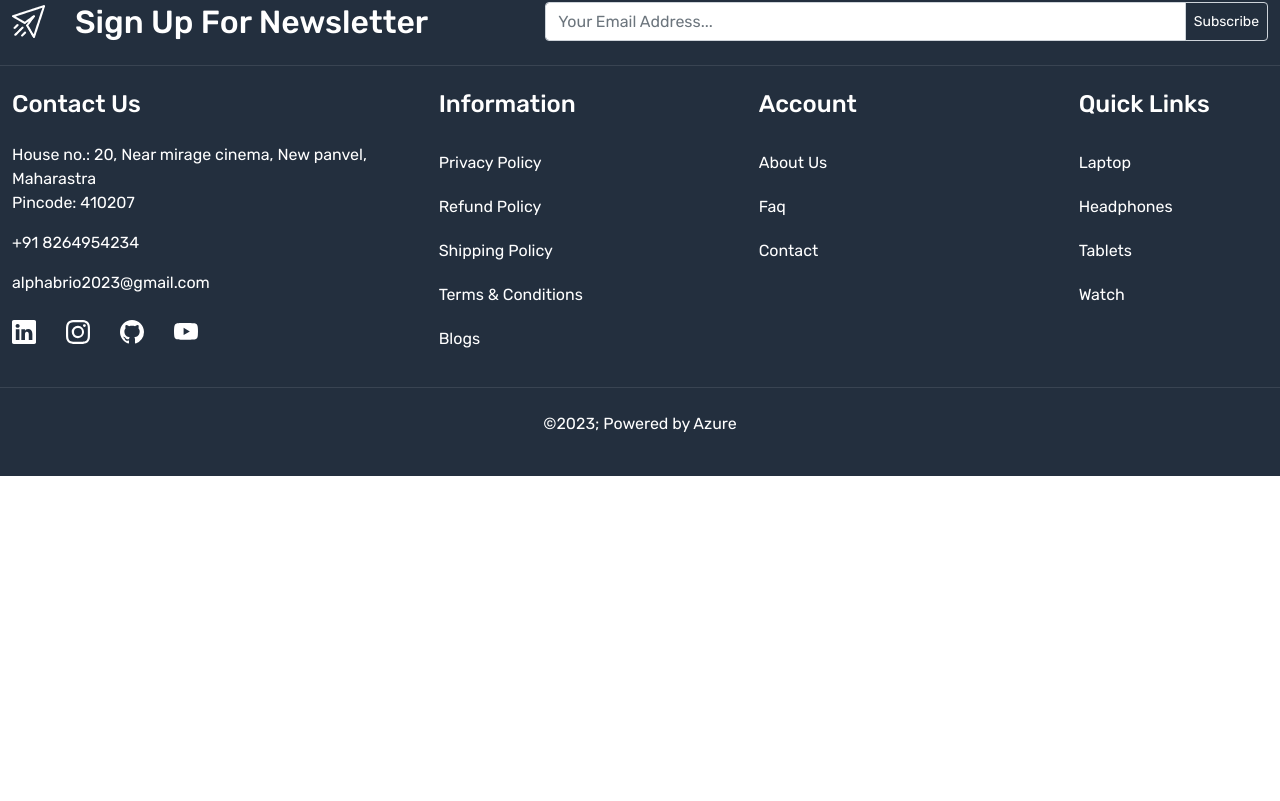
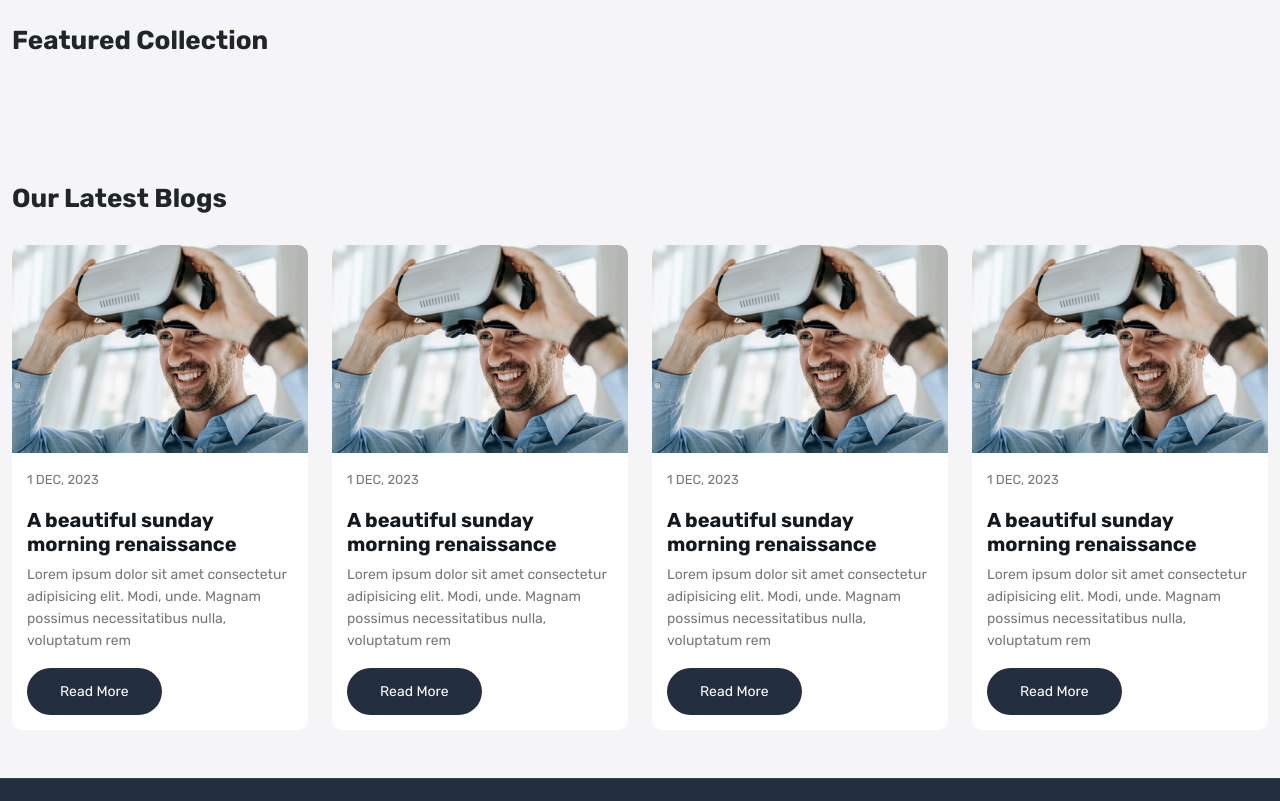
Before and after one commit to AAnuj26/AlphaBrio, a React (Vite) app: page / in a window 1280 px wide. Shown: the part 1556-2357 px from the top of the page. Before the commit the page ends 2032 px from the top, so only its background shows below. Built offline with nearby package versions, Linux system fonts and the light colour scheme.

Commit message:
feat/component

```diff
--- /dev/null
+++ b/src/components/BlogCard.jsx
@@ -0,0 +1,26 @@
+import React from "react";
+import { Link } from "react-router-dom";
+
+const BlogCard = () => {
+  return (
+    <div className="col-3">
+      <div className="blog-card">
+        <div className="card-image">
+          <img src="images/blog-1.jpg" className="img-fluid" alt="blog" />
+        </div>
+        <div className="blog-content">
+          <p className="date"> 1 Dec, 2023</p>
+          <h5 className="title"> A beautiful sunday morning renaissance</h5>
+          <p className="description">
+            Lorem ipsum dolor sit amet consectetur adipisicing elit. Modi, unde. Magnam possimus necessitatibus nulla, voluptatum rem
+            </p>
+          <Link to="" className="button">
+            Read More
+          </Link>
+        </div>
+      </div>
+    </div>
+  );
+};
+
+export default BlogCard;
--- /dev/null
+++ b/src/components/ProductCard.jsx
@@ -0,0 +1,13 @@
+import React from 'react'
+
+const ProductCard = () => {
+  return (
+    <div className='col-3'>
+        <div className="product-card">
+
+        </div>
+    </div>
+  )
+}
+
+export default ProductCard;
--- a/src/pages/Home.jsx
+++ b/src/pages/Home.jsx
@@ -1,6 +1,8 @@
 import React from "react";
 import { Link } from "react-router-dom";
 import Marquee from "react-fast-marquee";
+import BlogCard from "../components/BlogCard";
+import ProductCard from "../components/ProductCard";
 
 const Home = () => {
   return (
@@ -160,7 +162,7 @@
                   <img src="images/tv.jpg" alt="tv" />
                 </div>
 
-                <div className="d-flex gap-30 align-items-center">
+                <div className="d-flex gap align-items-center">
                   <div>
                     <h6>Headphones</h6>
                     <p>10 Items</p>
@@ -240,6 +242,34 @@
           </div>
         </div>
       </section>
+
+      <section className="blog-wrapper py-5 home-wrapper-2">
+        <div className="container-xxl">
+          <div className="row">
+            <div className="col-12">
+              <h3 className="section-heading"> Featured Collection</h3>
+            </div>
+            <ProductCard />
+            <ProductCard />
+            <ProductCard />
+            <ProductCard />
+          </div>
+        </div>
+      </section>
+
+      <section className="blog-wrapper py-5 home-wrapper-2">
+        <div className="container-xxl">
+          <div className="row">
+            <div className="col-12">
+              <h3 className="section-heading"> Our Latest Blogs</h3>
+            </div>
+            <BlogCard />
+            <BlogCard />
+            <BlogCard />
+            <BlogCard />
+          </div>
+        </div>
+      </section>
     </>
   );
 };
--- a/src/styles/main.css
+++ b/src/styles/main.css
@@ -12,7 +12,17 @@
 --color-bf4800: #bf4800;
 --color-f5f5f7: #f5f5f7;
 --color-ededed: #ededed;
+--color-777777: #777777;
+
 }
+
+.section-heading{
+  font-size:26px;
+  line-height: 32px;
+  font-weight: 700;
+  margin-bottom: 30px;
+}
+
 .card-wrapper {
   background-color: white;
   box-shadow: 0 0 10px #0000001a;
@@ -252,3 +262,50 @@
   border-right: 1px solid var(--color-ededed);
 
 }
+
+
+/* home page end */
+
+
+
+/* blog card start */
+
+.blog-card{
+  background-color: white;
+
+  border-radius: 10px;
+
+}
+
+.blog-card img{
+  border-top-left-radius: 10px;
+
+  border-top-right-radius: 10px;
+}
+.blog-content{
+  padding: 15px;
+
+}
+
+.blog-content .date {
+  font-size: 13px;
+  line-height: 24px;
+  text-transform: uppercase;
+  letter-spacing: 0;
+  font-weight: 400;
+  color: var(--color-777777);
+}
+
+.blog-content > h5 {
+  color: var(--color-131921);
+  font-weight: 700;
+}
+.blog-content .description {
+  font-size: 14px;
+  line-height: 22px;
+  color:var(--color-777777) ;
+}
+
+/* blog card end */
+
+/* product card start */
```
Also changed, not shown: src/components/Header.jsx (line endings or trailing spaces). Lines whose indentation alone changed are shown as unchanged.
